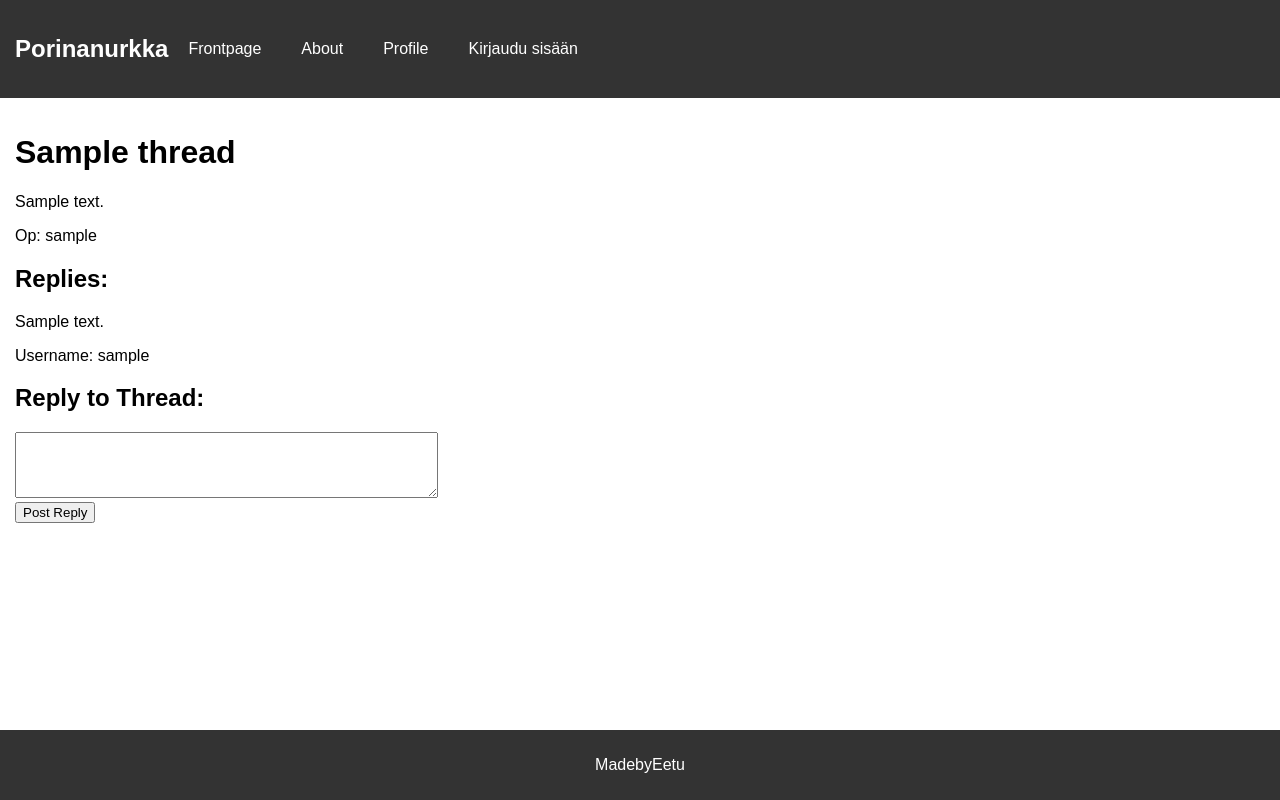
After one commit to EetuHuttula/TKT20019---Keskustelusovellus, a Flask app: template templates/view_thread.html in a window 1280 px wide. The commit adds this page. Run offline with Flask 3, Linux system fonts and the light colour scheme; the template is opened without the code that fills it: most values are stand-ins (such as "Sample title", 1, 10 or a date in 2020).

Commit message:
User can now reply to a specific threads.

```diff
--- a/app.py
+++ b/app.py
@@ -1,4 +1,4 @@
-from flask import Flask, redirect, render_template, request, session, send_file
+from flask import Flask, redirect, render_template, request, session, send_file, url_for
 from flask_sqlalchemy import SQLAlchemy
 from sqlalchemy import text
 from os import getenv
@@ -19,10 +19,54 @@ def index():
     threads = result.fetchall()
     return render_template('frontpage.html', threads=threads)
 
-@app.route("/newthread")
+
+@app.route("/newthread", methods=["GET", "POST"])
 def newthread():
+    if request.method == "POST":
+        title = request.form["title"]
+        content = request.form["content"]
+        username = session.get("username")
+
+        if not username:
+            return redirect(url_for("login"))
+
+        thread = thread(title=title, content=content, user_username=username)
+        db.session.add(thread)
+        db.session.commit()
+
+        return redirect(url_for("index"))
+
     return render_template('newthread.html')
 
+@app.route('/thread/<int:thread_id>', methods=['GET', 'POST'])
+def view_thread(thread_id):
+    if request.method == 'GET':
+        # Fetch the thread and its posts using direct SQL queries
+        query_thread = text("SELECT * FROM threads WHERE id = :thread_id")
+        result_thread = db.session.execute(query_thread, {"thread_id": thread_id})
+        selected_thread = result_thread.fetchone()
+
+        query_posts = text("SELECT * FROM posts WHERE thread_id = :thread_id")
+        result_posts = db.session.execute(query_posts, {"thread_id": thread_id})
+        posts = result_posts.fetchall()
+
+        return render_template('view_thread.html', thread=selected_thread, posts=posts)
+
+    elif request.method == 'POST':
+        # Handle the form submission for posting a reply
+        content = request.form['content']
+        username = session.get('username')
+
+        if not username:
+            # Redirect to login or handle the case where the user is not logged in
+            return redirect('/login')
+
+        # Insert the reply into the posts table using direct SQL query
+        query_insert_post = text("INSERT INTO posts (content, user_username, thread_id) VALUES (:content, :username, :thread_id)")
+        db.session.execute(query_insert_post, {"content": content, "username": username, "thread_id": thread_id})
+        db.session.commit()
+
+        return redirect(url_for('view_thread', thread_id=thread_id))
 
 @app.route("/send", methods=["POST"])
 def send():
--- a/templates/frontpage.html
+++ b/templates/frontpage.html
@@ -22,7 +22,7 @@
                 <p>Message: {{ thread.content }}</p>
                 <p>Message_id: {{ thread.user_username }}</p>
                 <p>time {{ thread.creation_date }}</p>
-                <a href="reply">vastaa</a>
+                <a href="{{ url_for('view_thread', thread_id=thread.id) }}">Reply</a>
             </div>
             {% endfor %}
         </div>
--- /dev/null
+++ b/templates/view_thread.html
@@ -0,0 +1,38 @@
+<!DOCTYPE html>
+<html lang="en">
+
+<head>
+    <meta charset="UTF-8">
+    <meta name="viewport" content="width=device-width, initial-scale=1.0">
+    <link rel="stylesheet" href="{{ url_for('static', filename='css/components.css') }}">
+    <link rel="stylesheet" href="{{ url_for('static', filename='css/style.css') }}">
+    <title>{{ thread.title }}</title>
+</head>
+
+<body>
+    {% include 'components/navbar.html' %}
+
+    <div class="container">
+        <h1>{{ thread.title }}</h1>
+        <p>{{ thread.content }}</p>
+        <p>Op: {{ thread.user_username }}</p>
+
+        <h2>Replies:</h2>
+        <div>
+            {% for post in posts %}
+            <p>{{ post.content }}</p>
+            <p>Username: {{ post.user_username }}</p>
+            {% endfor %}
+        </div>
+
+        <h2>Reply to Thread:</h2>
+        <form method="post">
+            <textarea name="content" rows="4" cols="50" required></textarea><br>
+            <input type="submit" value="Post Reply">
+        </form>
+    </div>
+
+    {% include 'components/footer.html' %}
+</body>
+
+</html>
```
